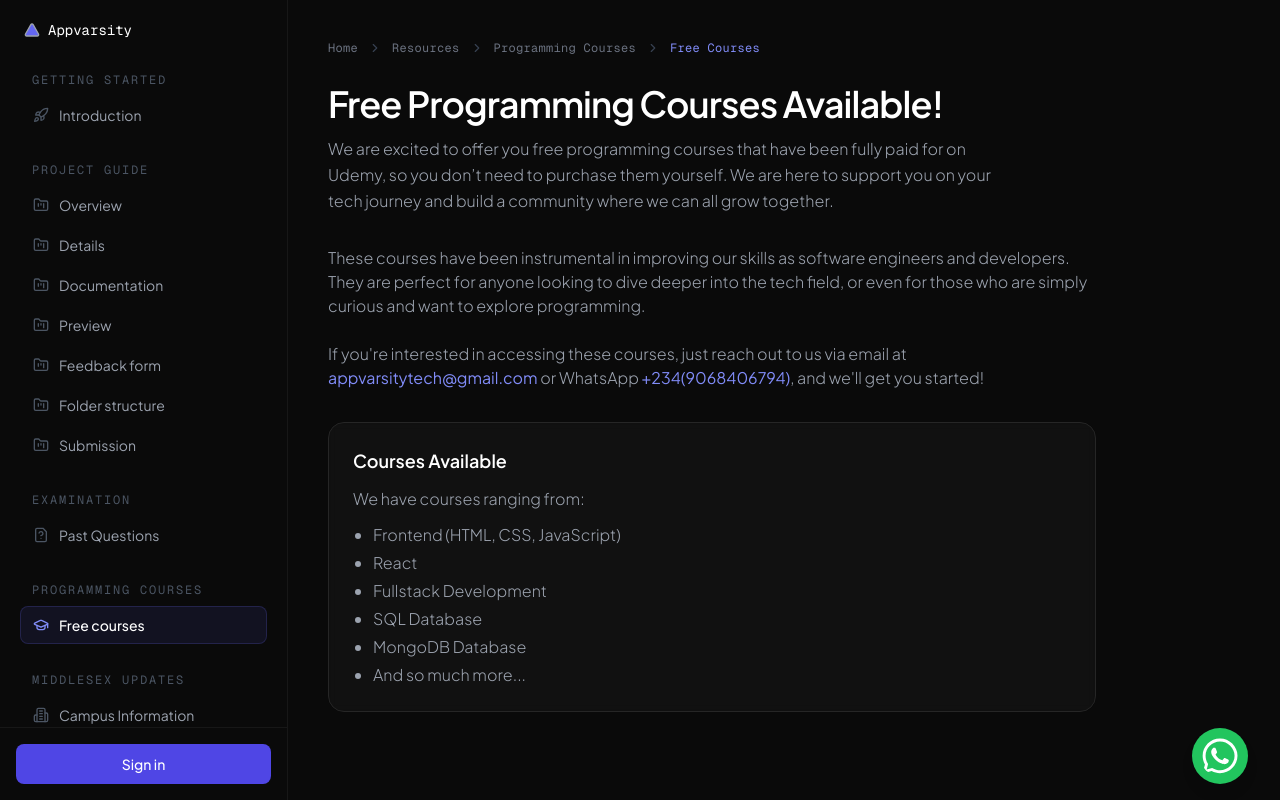
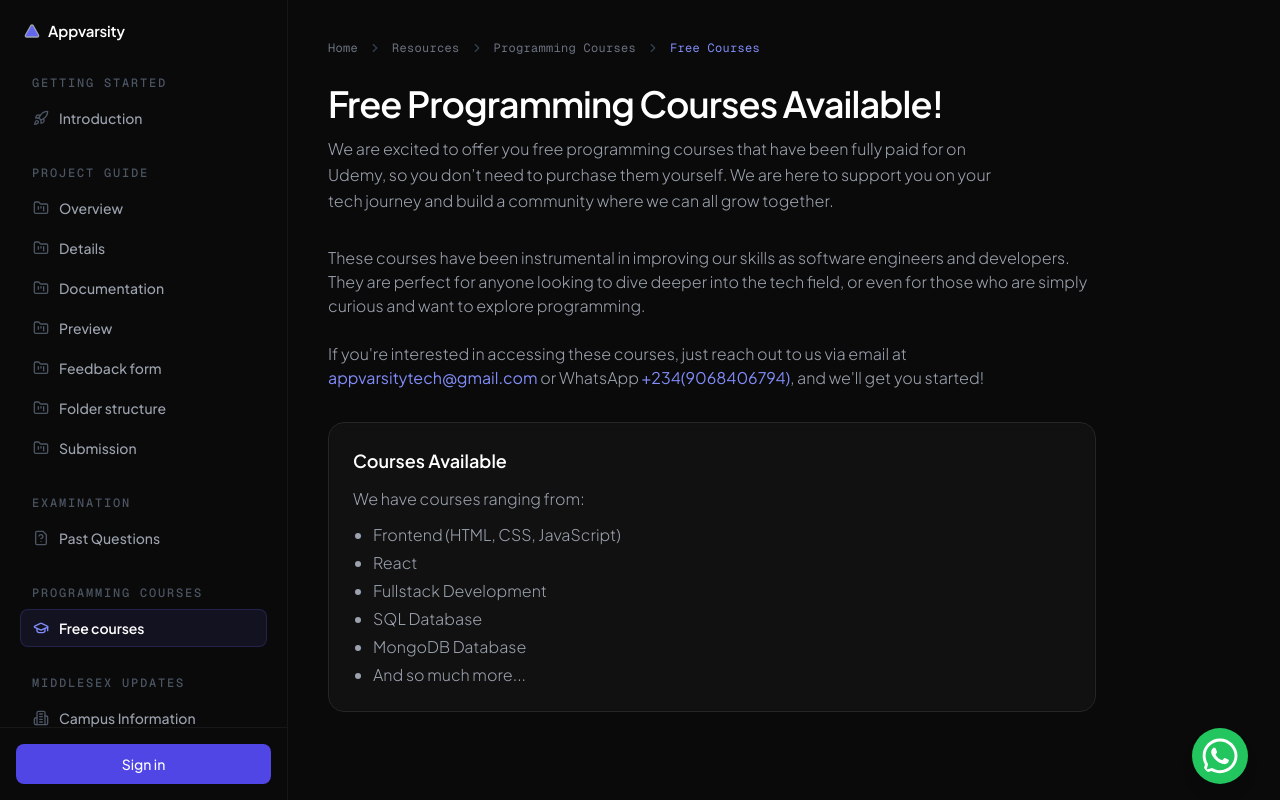
Before and after one commit to somkenemuscle/AppVarsity, a Next.js app: page /resources/programmingcourses/courses in a window 1280 px wide. Built offline with nearby package versions, Linux system fonts and the light colour scheme; no server answers.

Commit message:
Refine sidebar typography weights and font consistency

```diff
--- a/components/shared/Sidebar.tsx
+++ b/components/shared/Sidebar.tsx
@@ -36,7 +36,7 @@ function Sidebar({ children }: SidebarProps) {
             >
                 <div className="p-5 flex-1 overflow-y-auto">
                     <div className="flex items-center justify-between">
-                        <Link href='/' onClick={closeSidebar} className="flex items-center gap-2 font-mono text-sm text-white pl-1">
+                        <Link href='/' onClick={closeSidebar} className="flex items-center gap-2 font-display text-[15px] font-semibold tracking-[-0.01em] text-white pl-1">
                             <Triangle className="text-gray-400 fill-indigo-500 w-4 h-4" />
                             Appvarsity
                         </Link>
@@ -50,7 +50,7 @@ function Sidebar({ children }: SidebarProps) {
                     <nav className="mt-8 flex flex-col gap-7">
                         {navGroups.map((group) => (
                             <div key={group.label}>
-                                <span className="text-xs font-mono uppercase tracking-[0.15em] text-gray-600 mb-2 pl-3 block">
+                                <span className="text-xs font-mono font-medium uppercase tracking-[0.15em] text-gray-600 mb-2 pl-3 block">
                                     {group.label}
                                 </span>
                                 <ul className="flex flex-col gap-0.5">
@@ -62,8 +62,8 @@ function Sidebar({ children }: SidebarProps) {
                                                     href={href}
                                                     onClick={closeSidebar}
                                                     className={`flex items-center gap-2.5 text-sm py-2 px-3 rounded-lg transition-colors ${active
-                                                        ? 'bg-indigo-500/10 text-white font-medium border border-indigo-500/20'
-                                                        : 'text-gray-400 hover:text-white hover:bg-neutral-900 border border-transparent'
+                                                        ? 'bg-indigo-500/10 text-white font-semibold tracking-[-0.005em] border border-indigo-500/20'
+                                                        : 'text-gray-400 font-medium hover:text-white hover:bg-neutral-900 border border-transparent'
                                                         }`}
                                                 >
                                                     <group.icon className={`w-4 h-4 shrink-0 ${active ? 'text-indigo-400' : 'text-gray-600'}`} />
@@ -82,7 +82,7 @@ function Sidebar({ children }: SidebarProps) {
                     <SignedIn>
                         <div className="flex items-center gap-3 px-2">
                             <UserButton afterSignOutUrl="/" />
-                            <span className="text-sm text-gray-300">Your account</span>
+                            <span className="text-sm font-medium text-gray-300">Your account</span>
                         </div>
                     </SignedIn>
                     <SignedOut>
@@ -102,7 +102,7 @@ function Sidebar({ children }: SidebarProps) {
 
             <div className="flex-1 flex flex-col overflow-hidden">
                 <div className="flex items-center justify-between p-4 md:hidden bg-neutral-950 border-b border-neutral-900 z-20">
-                    <Link href='/' className="flex items-center gap-2 font-mono text-sm text-white">
+                    <Link href='/' className="flex items-center gap-2 font-display text-[15px] font-semibold tracking-[-0.01em] text-white">
                         <Triangle className="text-gray-400 fill-indigo-500 w-4 h-4" /> Appvarsity
                     </Link>
                     <button className="text-gray-300 hover:text-white" onClick={toggleSidebar}>
```
